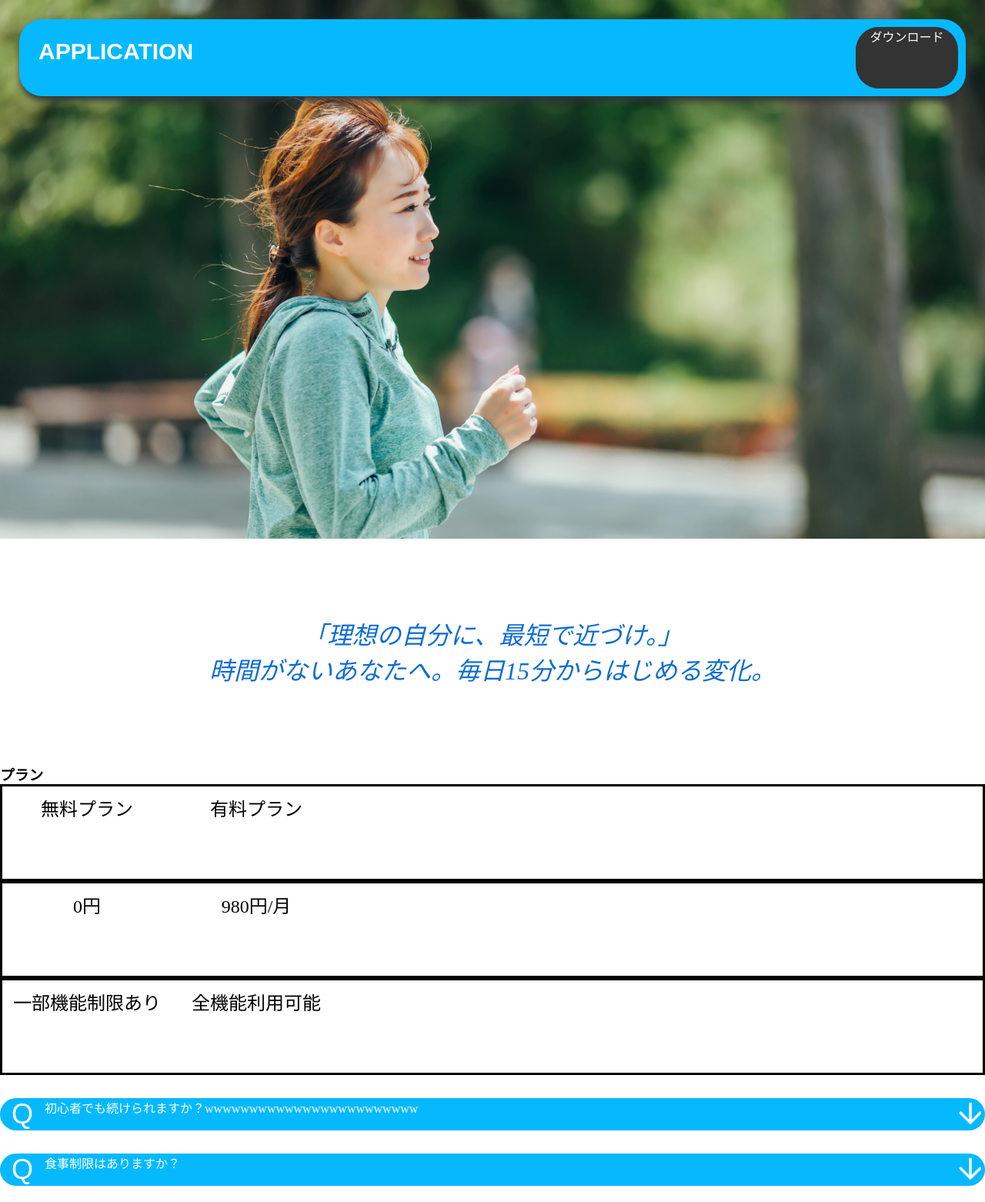
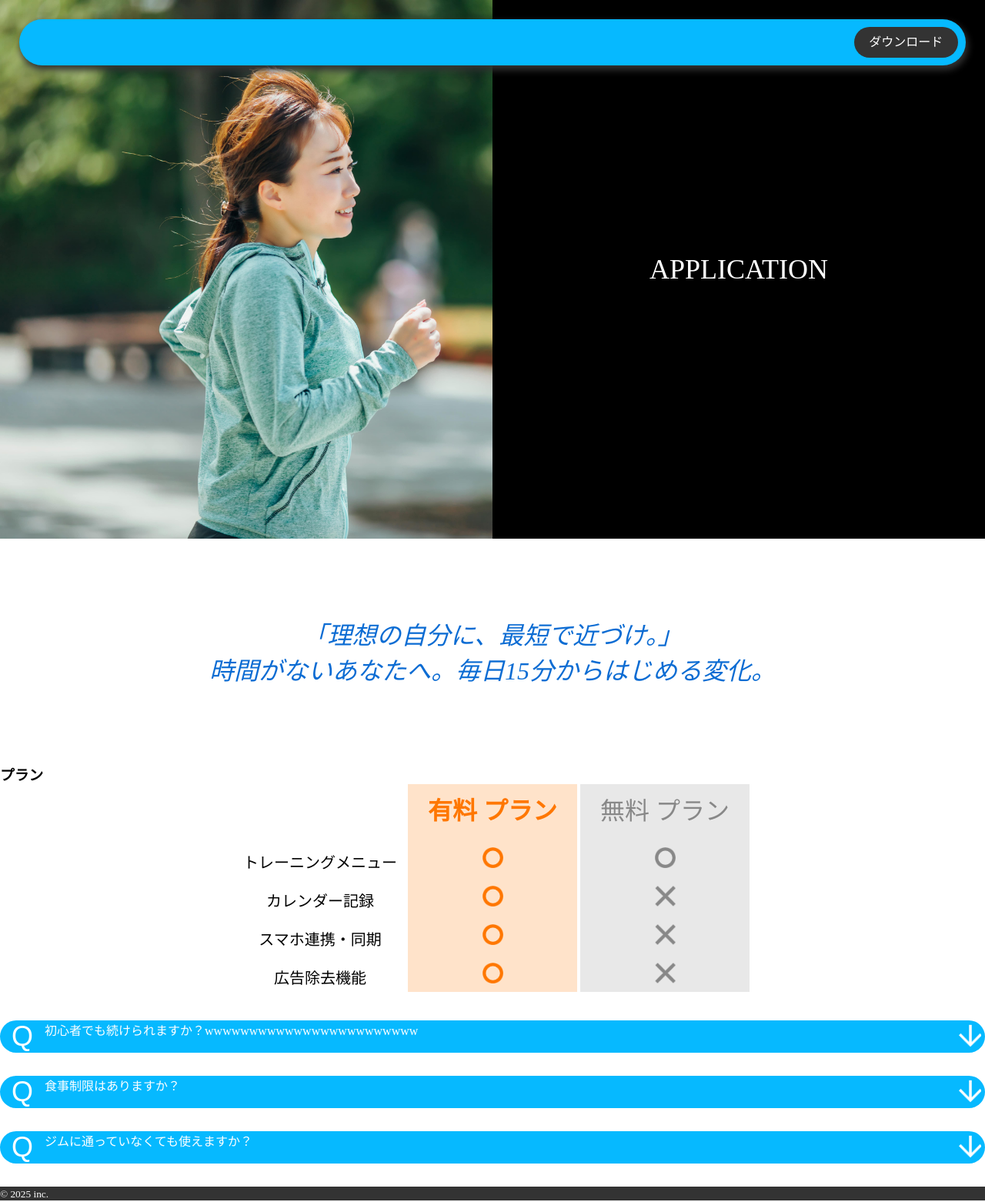
Before and after one commit to ty1227s/myportfolio2025, a plain HTML site: page ex2.html in a window 1280 px wide. Shown: the top 1562 px of the page at 77% size. Drawn offline with nearby package versions, Linux system fonts and the light colour scheme.

Commit message:
5/15午後作業分

```diff
--- a/ex2.html
+++ b/ex2.html
@@ -9,7 +9,7 @@
 <body>
   <header class="header">
     <div class="header__logo">
-      <p>APPLICATION</p>
+      <p class="header__logo-content">APPLICATION</p>
     </div>
     <div class="header__empty"></div>
     <div class="header__download">
@@ -21,13 +21,20 @@
 
   <main>
     <section class="mv">
-
+      <div class="mv__img"></div>
+      <div class="mv__name">
+        <p class="mv__name-content">APPLICATION</p>
+      </div>
     </section>
 
     <section class="slogan">
       <div class="inner">
-        <p class="slogan__content">「理想の自分に、最短で近づけ。」<br>
-            時間がないあなたへ。毎日15分からはじめる変化。
+        <p class="slogan__content"><span class="slogan__content-clause">「理想の自分に、</span>
+          <span class="slogan__content-clause">最短で近づけ。」</span><br>
+            <span class="slogan__content-clause">時間がない</span>
+            <span class="slogan__content-clause">あなたへ。</span>
+            <span class="slogan__content-clause">毎日15分から</span>
+            <span class="slogan__content-clause">はじめる変化。</span>
         </p>
       </div>
     </section>
@@ -38,30 +45,53 @@
 
         <div class="plan__about">
           <div class="plan__about-table">
-            <div class="plan__about-table-row">
-              <div class="plan__about-table-row-cell plan-free">
-                無料プラン
+            <div class="plan__about-table-column">
+              <div class="plan__about-table-column-head"></div>
+              <div class="plan__about-table-column-data">トレーニングメニュー</div>
+              <div class="plan__about-table-column-data">カレンダー記録</div>
+              <div class="plan__about-table-column-data">スマホ連携・同期</div>
+              <div class="plan__about-table-column-data">広告除去機能</div>
+            </div>
+
+            <div class="plan__about-table-column">
+              <div class="plan__about-table-column-head-paid">
+                <span>
+                  <span class="plan__about-table-column-head-clause">有料</span>
+                  <span class="plan__about-table-column-head-clause">プラン</span>
+                </span>
               </div>
-              <div class="plan__about-table-row-cell plan-paid">
-                有料プラン
+              <div class="plan__about-table-column-data-paid">
+                <img class="plan__about-table-column-data-img" src="img/maru2.png" alt="〇">
+              </div>
+              <div class="plan__about-table-column-data-paid">
+                <img class="plan__about-table-column-data-img" src="img/maru2.png" alt="〇">
+              </div>
+              <div class="plan__about-table-column-data-paid">
+                <img class="plan__about-table-column-data-img" src="img/maru2.png" alt="〇">
+              </div>
+              <div class="plan__about-table-column-data-paid">
+                <img class="plan__about-table-column-data-img" src="img/maru2.png" alt="〇">
               </div>
             </div>
 
-            <div class="plan__about-table-row">
-              <div class="plan__about-table-row-cell plan-free">
-                0円
+            <div class="plan__about-table-column">
+              <div class="plan__about-table-column-head-free">
+                <span>
+                  <span class="plan__about-table-column-head-clause">無料</span>
+                  <span class="plan__about-table-column-head-clause">プラン</span>
+                </span>
               </div>
-              <div class="plan__about-table-row-cell plan-paid">
-                980円/月
+              <div class="plan__about-table-column-data-free">
+                <img class="plan__about-table-column-data-img" src="img/maru1.png" alt="×">
               </div>
-            </div>
-
-            <div class="plan__about-table-row">
-              <div class="plan__about-table-row-cell plan-free">
-                一部機能制限あり
+              <div class="plan__about-table-column-data-free">
+                <img class="plan__about-table-column-data-img" src="img/batsu1.png" alt="×">
               </div>
-              <div class="plan__about-table-row-cell plan-paid">
-                全機能利用可能
+              <div class="plan__about-table-column-data-free">
+                <img class="plan__about-table-column-data-img" src="img/batsu1.png" alt="×">
+              </div>
+              <div class="plan__about-table-column-data-free">
+                <img class="plan__about-table-column-data-img" src="img/batsu1.png" alt="×">
               </div>
             </div>
           </div>
--- a/ex2.js
+++ b/ex2.js
@@ -35,11 +35,14 @@ $(document).ready(function() {
 //(クラス名に「」を付与する)
 window.addEventListener('scroll', () => {
   const header = document.querySelector('.header');
+  const logo = document.querySelector('.header__logo-content');
   const slogan = document.querySelector('.slogan');
   const sloganHeight = slogan.offsetHeight;
   if (window.scrollY > sloganHeight) {
     header.classList.add('top');
+    logo.classList.add('top');
   } else {
     header.classList.remove('top');
+    logo.classList.remove('top');
   }
 });
--- a/ex2style.css
+++ b/ex2style.css
@@ -23,7 +23,7 @@
   box-shadow:2px 5px 10px 1px #333333;
   color: #fff;
   display: flex;
-  height: 100px;
+  height: 60px;
   margin: 25px;
   position: fixed;
   transition: all 0.3s ease;
@@ -34,7 +34,7 @@
 @media screen and (max-width: 767px) {
   .header {
     border-radius: 0;
-    height: 60px;
+    height: 50px;
     margin: 0;
     width: 100%;
   }
@@ -46,17 +46,28 @@
   width: 100%;
 }
 
-.header__logo p {
+.header__logo-content {
+  cursor: default;
   font-family: Arial, Helvetica, sans-serif;
   font-size: 30px;
   font-weight: 700;
-  margin: 25px;
+  margin-top: 15px;
+  margin-bottom: 15px;
+  margin-left: 35px;
+  opacity: 0;
   transition: all 0.3s ease;
 }
 
+.header__logo-content.top {
+  cursor: auto;
+  opacity: 1;
+}
+
 @media screen and (max-width: 767px) {
-  .header__logo p {
-    margin: 13px;
+  .header__logo-content {
+    margin: 8px;
+    margin-left: 13px;
+    opacity: 1;
   }
 }
 
@@ -69,6 +80,7 @@
   background-color: #333;
   border-radius:  30px;
   cursor: pointer;
+  line-height: 40px;
   margin: 10px;
   text-align: center;
   transition: all 0.3s ease;
@@ -88,6 +100,7 @@
 .header.top .header__download {
   border-radius:  0px;
   border-bottom-right-radius:  0px;
+  line-height: 55px;
   margin: 0;
 }
 
@@ -102,14 +115,53 @@
 
 /* MV -------------------------------------------------------------------------- */
 .mv {
+  display: flex;
+  height: 700px;
+  width: 100%;
+  z-index: 90;
+}
+
+@media screen and (max-width: 767px) {
+  .mv {
+    display: inline;
+  }
+}
+
+.mv__img {
   background-image: url(img/mv2-min.jpg);
   background-size: cover;
-  height: 700px;
+  height: 100%;
+  left: 0%;
   position: relative;
-  top: 80%;
-  left: 0%;
-  width: 100%;
-  z-index: 90;
+  width: 50%;
+}
+
+@media screen and (max-width: 767px) {
+  .mv__img {
+    height: 350px;
+    width: 100%;
+  }
+}
+
+.mv__name {
+  background-color: #000;
+  display: grid;
+  place-items: center;
+  width: 50%;
+}
+
+@media screen and (max-width: 767px) {
+  .mv__name {
+    display: none;
+  }
+}
+
+.mv__name-content {
+  align-items: center;
+  color: #fff;
+  font-size: 36px;
+  justify-items: center;
+  text-align: center;
 }
 
 /* スローガンブロック ----------------------------------------------------------- */
@@ -126,36 +178,137 @@
   font-weight: 500;
 }
 
+@media screen and (max-width: 767px) {
+  .slogan__content {
+    font-size: 24px;
+  }
+}
+
+.slogan__content-clause {
+  margin: 0 -4px;
+  white-space: nowrap;
+}
+
 /* プランブロック --------------------------------------------------------------- */
 .plan__about {
-  margin: 0 auto;
-}
-
-.plan__about-table {
   margin: 0 auto;
   text-align: center;
 }
 
-.plan__about-table-row {
+.plan__about-table {
   display: flex;
-  border-style: solid;
+  margin: 0 auto;
+  max-width: 900px;
+  display: inline-block;
 }
 
-.plan__about-table-row-cell {
-  /* border-style: solid;
-
-  border-width: 2px;
-  border-right: none; */
-  font-size: 24px;
-  height: 100px;
-  padding: 10px;
-  width: 200px;
+.plan__about-table-column {
+  display: inline-block;
+  flex-direction: column;
 }
 
-.plan__about-table-row-cell:first-of-type {
-  border-right: 2px;
+
+.plan__about-table-column-data {
+  font-size: 20px;
+  font-weight: 500;
+  line-height: 80px;
 }
 
+@media screen and (max-width: 767px) {
+  .plan__about-table-column-data {
+    font-size: 14px;
+    line-height: 20px;
+  }
+}
+
+
+
+/* プラン別のスタイル */
+.plan__about-table-column-head-paid,
+.plan__about-table-column-data-paid /* 有料 */ {
+  border-color: black;
+  border-width: 1px;
+  background-color: rgb(255, 227, 202);
+  color: #f70;
+  font-size: 32px;
+  font-weight: 700;
+  line-height: 45px;
+}
+
+@media screen and (max-width: 767px) {
+  .plan__about-table-column-head-paid,
+  .plan__about-table-column-data-paid {
+    font-size: 24px;
+  }
+}
+
+.plan__about-table-column-head-free,
+.plan__about-table-column-data-free /* 無料 */ {
+  background-color: #e8e8e8;
+  color: #888;
+  font-size: 32px;
+  line-height: 45px;
+}
+
+/* 表位置別 */
+.plan__about-table-column-head ,
+.plan__about-table-column-head-paid ,
+.plan__about-table-column-head-free /* head */{
+  height: 70px;
+  width: 220px;
+}
+
+@media screen and (max-width: 767px) {
+  .plan__about-table-column-head ,
+  .plan__about-table-column-head-paid ,
+  .plan__about-table-column-head-free /* head */{
+    width: 120px;
+    line-height: 20px;
+  }
+}
+
+
+
+.plan__about-table-column-head span,
+.plan__about-table-column-head-paid span,
+.plan__about-table-column-head-free span/* head */{
+  line-height: 70px;
+}
+
+.plan__about-table-column-head-clause {
+  white-space: nowrap;
+}
+
+@media screen and (max-width: 767px) {
+  /* 「プラン」の文字のみ */
+  .plan__about-table-column div span .plan__about-table-column-head-clause:nth-of-type(2) {
+    font-size: 20px;
+  }
+}
+
+
+.plan__about-table-column-data ,
+.plan__about-table-column-data-paid,
+.plan__about-table-column-data-free /* セル */{
+  height: 50px;
+  width: 220px;
+  line-height: 50px;
+}
+
+@media screen and (max-width: 767px) {
+  .plan__about-table-column-data ,
+  .plan__about-table-column-data-paid,
+  .plan__about-table-column-data-free /* セル */{
+    width: 120px;
+  }
+}
+
+.plan__about-table-column-data-img {
+  height: 27px;
+  margin: 0 auto;
+  margin-top: 12px;
+  width: 27px;
+}
 
 
 /* Q&A ------------------------------------------------------------------------- */
```
Also changed, not shown: img/batsu1.png (added), img/maru1.png (added), img/maru2.png (added).
